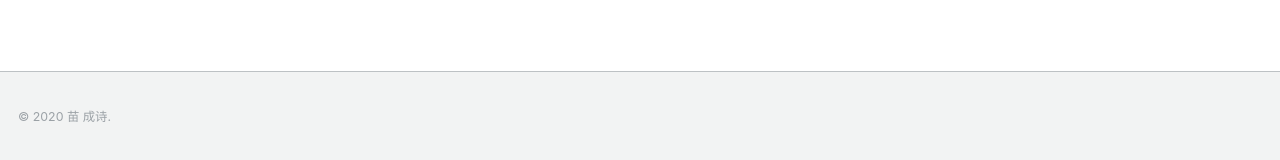
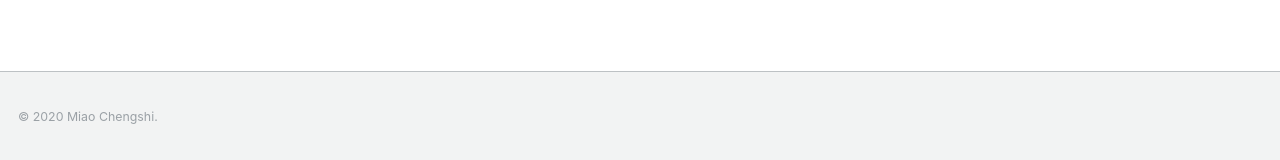
Before and after one commit to miaochengshi/cn, a Jekyll site: the page built from _pages/about.md, in a window 1280 px wide and 900 px high, scrolled down 2808 px. Shown: the part 737-897 px from the top of the window. Built offline with Jekyll 4.4.1, drawn with Linux system fonts in a browser that asks for light colours.

Commit message:
Update _config.yml

```diff
--- a/_config.yml
+++ b/_config.yml
@@ -9,7 +9,7 @@
 # locale                   : "en-US"
 title                    : "主页"
 title_separator          : "-"
-name                     : &name "苗 成诗"
+name                     : &name "Miao Chengshi"
 description              : "Passionate. Curious. Ambitious and driven. Collaborative. A natural leader. " #&description "personal description"
 url                      : https://miaochengshi.github.io/cn/ # the base hostname & protocol for your site e.g. "https://mmistakes.github.io"
 baseurl                  : "" # the subpath of your site, e.g. "/blog"
```
